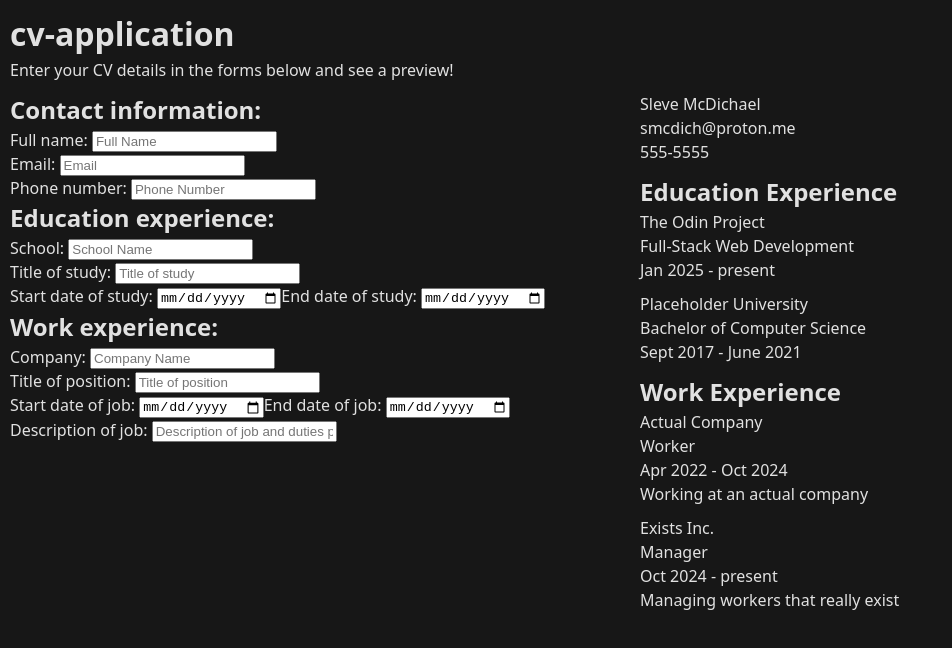
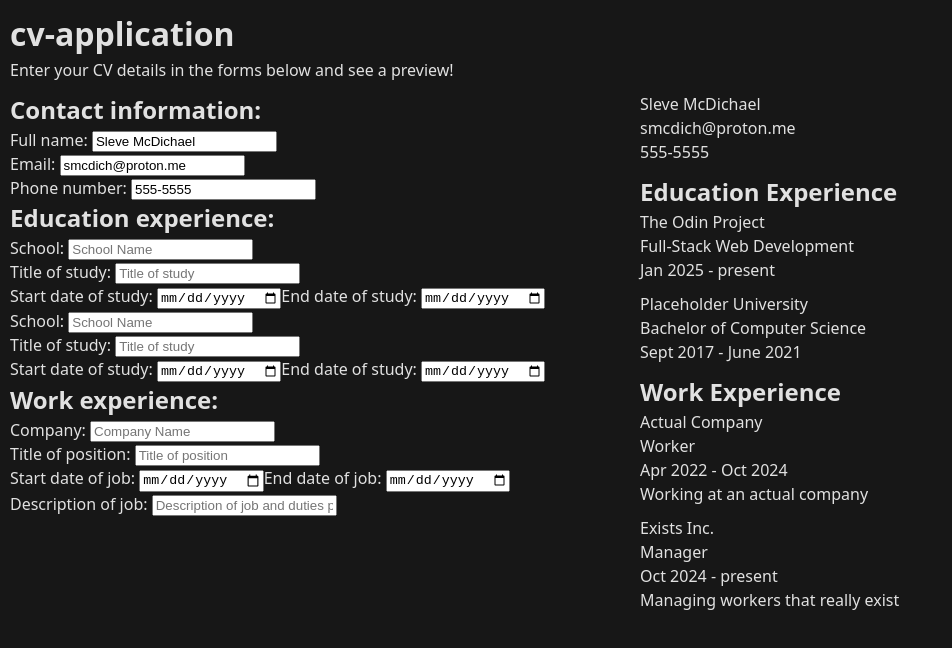
Before and after one commit to sjmy/cv-application, a React (Vite) app: page / in a window 1280 px wide. Shown: the top 648 px of the page, without its empty margins (0-952 px from the left). Built offline with nearby package versions, Linux system fonts and the light colour scheme.

Commit message:
ContactInfo state updating, working on Education

```diff
--- a/src/components/ContactInfoInput.jsx
+++ b/src/components/ContactInfoInput.jsx
@@ -1,58 +1,85 @@
 import "../styles/ContactInfoInput.css";
 
-function NameInput() {
+function NameInput({ contact, onContactChange }) {
   return (
     <div className="nameContainerInput">
       <label htmlFor="name">Full name: </label>
       <input
         className="NameInput"
         type="text"
+        value={contact.name}
         placeholder="Full Name"
         id="name"
         autoComplete="off"
+        onChange={(e) =>
+          handleNameChange(contact, onContactChange, e.target.value)
+        }
       />
     </div>
   );
 }
 
-function EmailInput() {
+function handleNameChange(contact, onContactChange, newName) {
+  const newContact = { ...contact, name: newName };
+  onContactChange(newContact);
+}
+
+function EmailInput({ contact, onContactChange }) {
   return (
     <div className="emailContainerInput">
       <label htmlFor="email">Email: </label>
       <input
         className="EmailInput"
         type="text"
+        value={contact.email}
         placeholder="Email"
         id="email"
         autoComplete="off"
+        onChange={(e) =>
+          handleEmailChange(contact, onContactChange, e.target.value)
+        }
       />
     </div>
   );
 }
 
-function PhoneInput() {
+function handleEmailChange(contact, onContactChange, newEmail) {
+  const newContact = { ...contact, email: newEmail };
+  onContactChange(newContact);
+}
+
+function PhoneInput({ contact, onContactChange }) {
   return (
     <div className="phoneInputContainer">
       <label htmlFor="phone">Phone number: </label>
       <input
         className="PhoneInput"
         type="tel"
+        value={contact.phone}
         placeholder="Phone Number"
         id="phone"
         autoComplete="off"
+        onChange={(e) =>
+          handlePhoneChange(contact, onContactChange, e.target.value)
+        }
       />
     </div>
   );
 }
 
-function ContactInfoInput() {
+function handlePhoneChange(contact, onContactChange, newPhone) {
+  const newContact = { ...contact, phone: newPhone };
+  onContactChange(newContact);
+}
+
+function ContactInfoInput({ contact, onContactChange }) {
   return (
     <section className="contactInfoInputContainer">
       <form className="contactInfoInput">
         <h2>Contact information:</h2>
-        <NameInput />
-        <EmailInput />
-        <PhoneInput />
+        <NameInput contact={contact} onContactChange={onContactChange} />
+        <EmailInput contact={contact} onContactChange={onContactChange} />
+        <PhoneInput contact={contact} onContactChange={onContactChange} />
       </form>
     </section>
   );
--- a/src/components/EducationDisplay.jsx
+++ b/src/components/EducationDisplay.jsx
@@ -20,7 +20,7 @@ import "../styles/EducationDisplay.css";
 
 function EducationEntryDisplay(entry) {
   return (
-    <div className="educationEntry" key={entry.id}>
+    <div className="educationEntryDisplay" key={entry.id}>
       <p>{entry.school}</p>
       <p>{entry.title}</p>
       <p>
--- a/src/components/EducationInput.jsx
+++ b/src/components/EducationInput.jsx
@@ -1,6 +1,45 @@
 import "../styles/EducationInput.css";
 
-function StudyDateStartInput() {
+function SchoolInput({ education, onEducationChange }) {
+  return (
+    <div className="schoolContainerInput">
+      <label htmlFor="school">School: </label>
+      <input
+        className="schoolInput"
+        type="text"
+        value={education.school}
+        placeholder="School Name"
+        id="school"
+        autoComplete="off"
+        onChange={(e) =>
+          handleSchoolChange(education, onEducationChange, e.target.value)
+        }
+      />
+    </div>
+  );
+}
+
+function handleSchoolChange(education, onEducationChange, newSchool) {
+  const newEducation = { ...education, school: newSchool };
+  onEducationChange(newEducation);
+}
+
+function StudyTitleInput({ education, onEducationChange }) {
+  return (
+    <div className="studyTitleContainerInput">
+      <label htmlFor="studyTitle">Title of study: </label>
+      <input
+        className="studyTitleInput"
+        type="text"
+        placeholder="Title of study"
+        id="studyTitle"
+        autoComplete="off"
+      />
+    </div>
+  );
+}
+
+function StudyDateStartInput({ education, onEducationChange }) {
   return (
     <>
       <label htmlFor="studyStartDate">Start date of study: </label>
@@ -15,7 +54,7 @@ function StudyDateStartInput() {
   );
 }
 
-function StudyDateEndInput() {
+function StudyDateEndInput({ education, onEducationChange }) {
   return (
     <>
       <label htmlFor="studyEndDate">End date of study: </label>
@@ -30,47 +69,39 @@ function StudyDateEndInput() {
   );
 }
 
-function StudyTitleInput() {
+function EducationEntryInput(entry, education, onEducationChange) {
   return (
-    <div className="studyTitleContainerInput">
-      <label htmlFor="studyTitle">Title of study: </label>
-      <input
-        className="studyTitleInput"
-        type="text"
-        placeholder="Title of study"
-        id="studyTitle"
-        autoComplete="off"
+    <div className="educationEntryInputContainer" key={entry.id}>
+      <SchoolInput
+        education={education}
+        onEducationChange={onEducationChange}
       />
+      <StudyTitleInput
+        education={education}
+        onEducationChange={onEducationChange}
+      />
+      <div className="studyDateInputContainer">
+        <StudyDateStartInput
+          education={education}
+          onEducationChange={onEducationChange}
+        />
+        <StudyDateEndInput
+          education={education}
+          onEducationChange={onEducationChange}
+        />
+      </div>
     </div>
   );
 }
 
-function SchoolInput() {
-  return (
-    <div className="schoolContainerInput">
-      <label htmlFor="school">School: </label>
-      <input
-        className="schoolInput"
-        type="text"
-        placeholder="School Name"
-        id="school"
-        autoComplete="off"
-      />
-    </div>
-  );
-}
-
-function EducationInput() {
+function EducationInput({ education, onEducationChange }) {
   return (
     <section className="educationInputContainer">
       <form className="educationEntryInput">
         <h2>Education experience:</h2>
-        <SchoolInput />
-        <StudyTitleInput />
-        <div className="studyDateInputContainer">
-          <StudyDateStartInput />
-          <StudyDateEndInput />
-        </div>
+        {education.map((entry) =>
+          EducationEntryInput(entry, education, onEducationChange)
+        )}
       </form>
     </section>
   );
--- a/src/components/Main.jsx
+++ b/src/components/Main.jsx
@@ -54,9 +54,12 @@ function Main() {
   return (
     <main>
       <section className="inputSection">
-        <ContactInfoInput />
-        <EducationInput />
-        <WorkInput />
+        <ContactInfoInput contact={contact} onContactChange={setContact} />
+        <EducationInput
+          education={education}
+          onEducationChange={setEducation}
+        />
+        <WorkInput work={work} onWorkChange={setWork} />
       </section>
       <section className="displaySection">
         <ContactInfoDisplay contact={contact} />
--- a/src/styles/EducationDisplay.css
+++ b/src/styles/EducationDisplay.css
@@ -1,3 +1,3 @@
-.educationEntry {
+.educationEntryDisplay {
   margin-bottom: 10px;
 }
```
